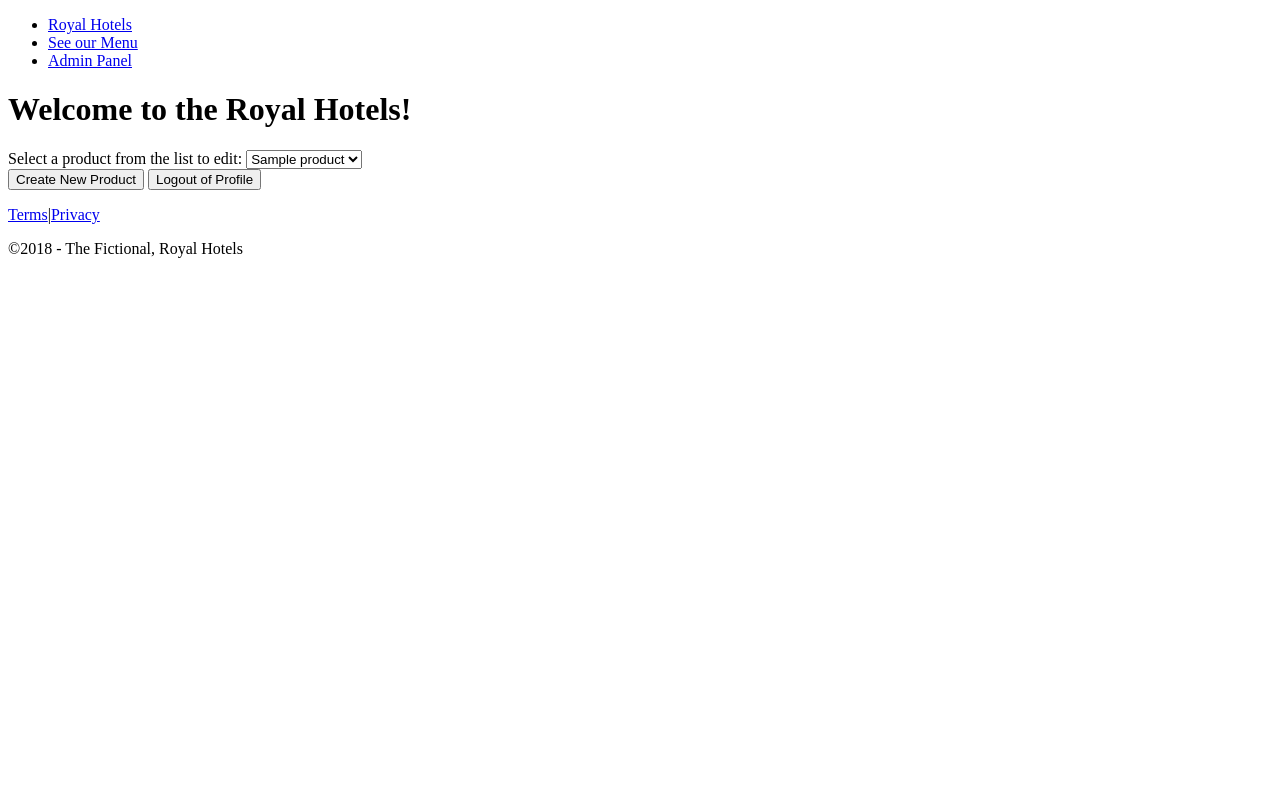
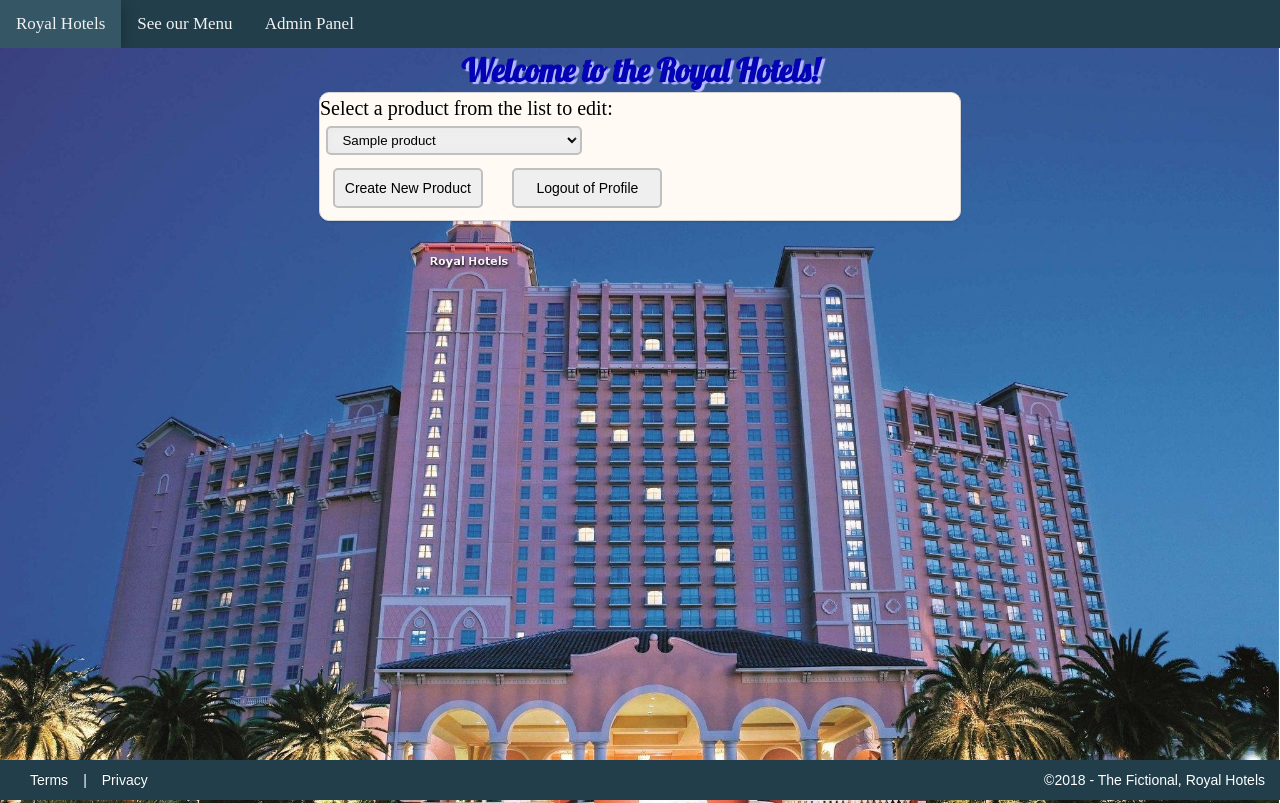
Before and after one commit to NicsonMartinez/The-Tech-Academy-Python-Coding-Projects, a Django app: template Django Project Resource - The Tech Academy/mainapp/products/templates/products/products_page.html in a window 1280 px wide. Before the commit the page ends 258 px from the top, so only its background shows below. Run offline with Django 3.2, Linux system fonts and the light colour scheme; the template is opened without the code that fills it: values that come from a table or form of the project are taken from there, others are empty; tables that the repository leaves empty hold one stand-in row (values such as "Sample post").

Commit message:
Update and Create files to efficiently add css to our base.html in django

```diff
--- /dev/null
+++ b/Python_Projects/techproject/src/mainapp/assets/css/layout.css
@@ -0,0 +1,294 @@
+* {
+    margin: 0;
+}
+
+html {
+    background-color: lightblue;
+}
+
+body {
+	position: relative;
+	overflow: hidden;
+}
+html, body {
+    height: 100%;
+    margin: 0;
+	padding: 0;
+}
+p {
+	padding: 2px 16px;
+	font-size: 15px;
+	font-family: 'Lato', Georgia, sans-serif;
+	color: #666666;
+}
+h1 {
+    color: #0404B4;
+    font-family: 'Lobster';
+    text-shadow: 3px 2px 1px rgba(181, 184, 255, 1);
+    margin:0 auto;
+}
+h2 {
+    color: #0404B4;
+    font-weight: 900;
+    font-family: 'Roboto', sans-serif;
+    text-align: center;
+}
+h2 span {
+    font-variant: small-caps;
+    padding: 2px 16px;
+}
+.container {
+    padding: 2px 16px;
+}
+
+.box {
+	display: flex;
+	justify-content: space-between;
+	flex-wrap: wrap;
+}
+
+.box>* {
+	flex: 1 1 160px;
+}
+.center-img {
+    display: block;
+    margin-top: 5%;
+    margin-bottom: 10%;
+    margin-left: auto;
+    margin-right: auto;
+    width: 70%;
+}
+ul.topnav {
+    list-style-type: none;
+    margin: 0;
+    padding: 0;
+    overflow: hidden;
+    background-color: #213e4a;
+}
+/* Float the list items side by side */
+ul.topnav li {
+    float: left;
+}
+/* Style the links inside the list items */
+ul.topnav li a {
+    display: inline-block;
+    color: #f2f2f2;
+    text-align: center;
+    padding: 14px 16px;
+    text-decoration: none;
+    transition: 0.3s;
+    font-size: 17px;
+    -webkit-transition-duration: 0.4s; /* Safari */
+    transition-duration: 0.4s;
+    cursor: pointer;
+}
+ul.topnav li a:hover {
+    box-shadow: 0 5px 15px rgba(0,0,0,0.3);
+	transition: opacity 0.3s ease-in-out;
+    background-color: #355664;
+}
+/* Hide the list item that contains the link that should
+   open and close the topnav on small screens */
+ul.topnav li.icon {
+	display: none;
+}
+.header-title {
+	padding: 2px 16px;
+	text-align: center;
+}
+.price {
+	padding: 0px 0px;
+	display: flex;
+	justify-content: flex-start;
+	color: darkgreen;
+}
+.price span {
+	align-self: flex-end;
+}
+/* This is the entire page wrapper */
+.site-container {
+    max-width: 100%;
+    height: 100%;
+    background-color: lightblue;
+    margin-left: auto;
+    margin-right: auto;
+}
+/* This controls the form size and contents */
+.admin_panel {
+    margin: 0 auto;
+    width: 50%;
+    height: 80%;
+    background-color: #fffaf4;
+	border: 1px solid #d6d6d6;
+	box-shadow: 0 1px 2px rgba(0,0,0,0.15);
+	transition: all 0.3s ease-in-out;
+	border-radius: 10px;
+    transition: 0.3s;
+}
+.admin_panel:hover {
+    box-shadow: 0 5px 15px rgba(0,0,0,0.3);
+	transition: opacity 0.3s ease-in-out;
+}
+.card {
+    /* Add shadows to create the lifting "card" effect */
+	box-shadow: 0 1px 2px rgba(0,0,0,0.15);
+	transition: all 0.3s ease-in-out;
+	border-radius: 5px; /* 5px rounded corners */
+    transition: 0.3s;
+	width: 50%;
+	margin: 5px;
+	background-color: #fffaf4;
+	border: 1px solid #d6d6d6;
+}
+.card:hover {
+	box-shadow: 0 5px 15px rgba(0,0,0,0.3);
+	transition: opacity 0.3s ease-in-out;
+}
+/* form item container */
+.frmObject_container {
+	display: block;
+    width: 80%;
+    margin: 0 auto;
+    padding: 0;
+    text-align: center;
+}
+
+.fieldWrapper{
+	display: block;
+    width: 90%;
+    margin: 0 auto;
+    padding: 0;
+    text-align: center;
+}
+/* form button container */
+.frmBtn_container {
+    display: flex;
+    flex-wrap: wrap;
+    align-items: center;
+    width: 100%;
+}
+.btn {
+	flex-grow: 2;
+    justify-content: center;
+    text-align: center;
+    display: inline-block;
+    width: 150px; /* button size */
+    margin: 2% 2% 2% 2%;
+    color: black;
+    padding: 10px 0px;
+    text-decoration: none;
+    font-size: 14px;
+    -webkit-transition-duration: 0.4s; /* Safari */
+    transition-duration: 0.4s;
+    cursor: pointer;
+    border: 2px solid silver;
+    border-radius: 5px;
+}
+.btn:hover {
+    background-color: #355664;
+    color: white;
+    border: 2px solid #b3b3b3;
+    box-shadow: 0 5px 15px rgba(0,0,0,0.3);
+	transition: opacity 0.3s ease-in-out;
+}
+input[type="submit"] {
+    flex-grow: 1;
+    width: 10%;
+    justify-content: center;
+    text-align: center;
+    display: inline-block;
+    margin: 2% 2% 2% 2%;
+    color: black;
+    padding: 9px 0px 9px 0px;
+    text-decoration: none;
+    font-size: 14px;
+    -webkit-transition-duration: 0.4s; /* Safari */
+    transition-duration: 0.4s;
+    cursor: pointer;
+    border: 2px solid silver;
+    border-radius: 5px;
+}
+input[type="submit"]:hover {
+    background-color: #355664;
+    color: white;
+    border: 2px solid #b3b3b3;
+    box-shadow: 0 5px 15px rgba(0,0,0,0.3);
+	transition: opacity 0.3s ease-in-out;
+}
+select {
+	padding: 4px 10px;
+	width: 40%;
+	display: inline-block;
+	margin: 1% 0% 0 1%;
+	border: 2px solid silver;
+    border-radius: 5px;
+    box-shadow: 0 0 10px #E8E8E8 inset;
+}
+input, textarea {
+    width: 100%;
+    margin: 1% 0 0 0;
+    padding: 1% 0 2% 1%;
+    line-height: 18px;
+    font-size: 15px;
+    border-radius: 5px;
+    border: 2px solid silver;
+}
+label {
+	display: inline-block;
+    width: 95%;
+    text-align: left;
+    margin: 1% 0 0 0;
+    color: black;
+    line-height: 18px;
+    font-size: 20px;
+}
+#block-footer {
+    clear: both;
+    display: flex;
+    width: 100%;
+	-moz-box-sizing: border-box;
+    margin: 0 auto;
+    background-color: #213e4a;
+    position: absolute;
+    bottom: 0;
+    height: 40px;
+}
+#block-footer a, #block-footer p {
+    flex: 1;
+    color: white;
+    padding: 15px 15px;
+	font-size: 14px;
+    line-height: 10px;
+	font-family:'PT Sans', Arial, Helvetica, sans-serif;
+}
+#footer-left {
+    width: 40%;
+    text-align: right;
+}
+#block-footer{
+	float:left;
+	clear:both;
+	width:100%;
+}
+#block-footer a {
+	color: white;
+	text-shadow: 0 -1px 0 rgba(0, 0, 0, 0.25);
+	text-decoration: none;
+	outline: medium none;
+}
+#block-footer a:hover {
+    color: #CABE96;
+    text-shadow: 0 1px 0 rgba(255, 255, 255, 0.2);
+}
+.bg_img {
+    background-color: lightblue;
+    background-image: url('/static/images/hotel_img3.jpg');
+    background-size: cover;
+    background-attachment:fixed;
+    background-position: center;
+    position: relative;
+    -webkit-background-size: cover;
+    -moz-background-size: cover;
+    -o-background-size: cover;
+    background-size: cover;
+}
--- a/Python_Projects/techproject/src/mainapp/mainapp/settings.py
+++ b/Python_Projects/techproject/src/mainapp/mainapp/settings.py
@@ -119,3 +119,6 @@ USE_TZ = True
 # https://docs.djangoproject.com/en/2.2/howto/static-files/
 
 STATIC_URL = '/static/'
+STATICFILES_DIRS = (
+    os.path.join(BASE_DIR, 'assets'),
+)
--- a/Python_Projects/techproject/src/mainapp/mainapp/urls.py
+++ b/Python_Projects/techproject/src/mainapp/mainapp/urls.py
@@ -13,6 +13,7 @@ Including another URLconf
     1. Import the include() function: from django.urls import include, path
     2. Add a URL to urlpatterns:  path('blog/', include('blog.urls'))
 """
+from django.contrib.staticfiles.urls import staticfiles_urlpatterns
 from django.contrib import admin
 from django.urls import path
 from . import views
@@ -22,3 +23,5 @@ urlpatterns = [
     path('',views.home, name="home"),
     path('admin/', admin.site.urls, name="admin"),
 ]
+
+urlpatterns += staticfiles_urlpatterns()
--- a/Python_Projects/techproject/src/mainapp/templates/base.html
+++ b/Python_Projects/techproject/src/mainapp/templates/base.html
@@ -1,3 +1,4 @@
+{% load static from staticfiles %}
 <!DOCTYPE html>
 <html lang="en" class="bg_img">
 	<head>
@@ -6,7 +7,8 @@
 		<meta name="viewport" content="width=device-width, initial-scale=1">
 		<link href="https://fonts.googleapis.com/css?family=Roboto" rel="stylesheet">
 		<link href="//fonts.googleapis.com/css?family=Lobster&subset=latin,latin-ext" rel="stylesheet" type="text/css">
-	</head>
+	    <link rel="stylesheet" type="text/css" href="{% static 'css/layout.css' %}">
+    </head>
     <body>
         <div class="page_container">
             {% include "navbar.html" %}
```
Also changed, not shown: Python_Projects/techproject/src/mainapp/assets/images/hotel_img3.jpg (added).
